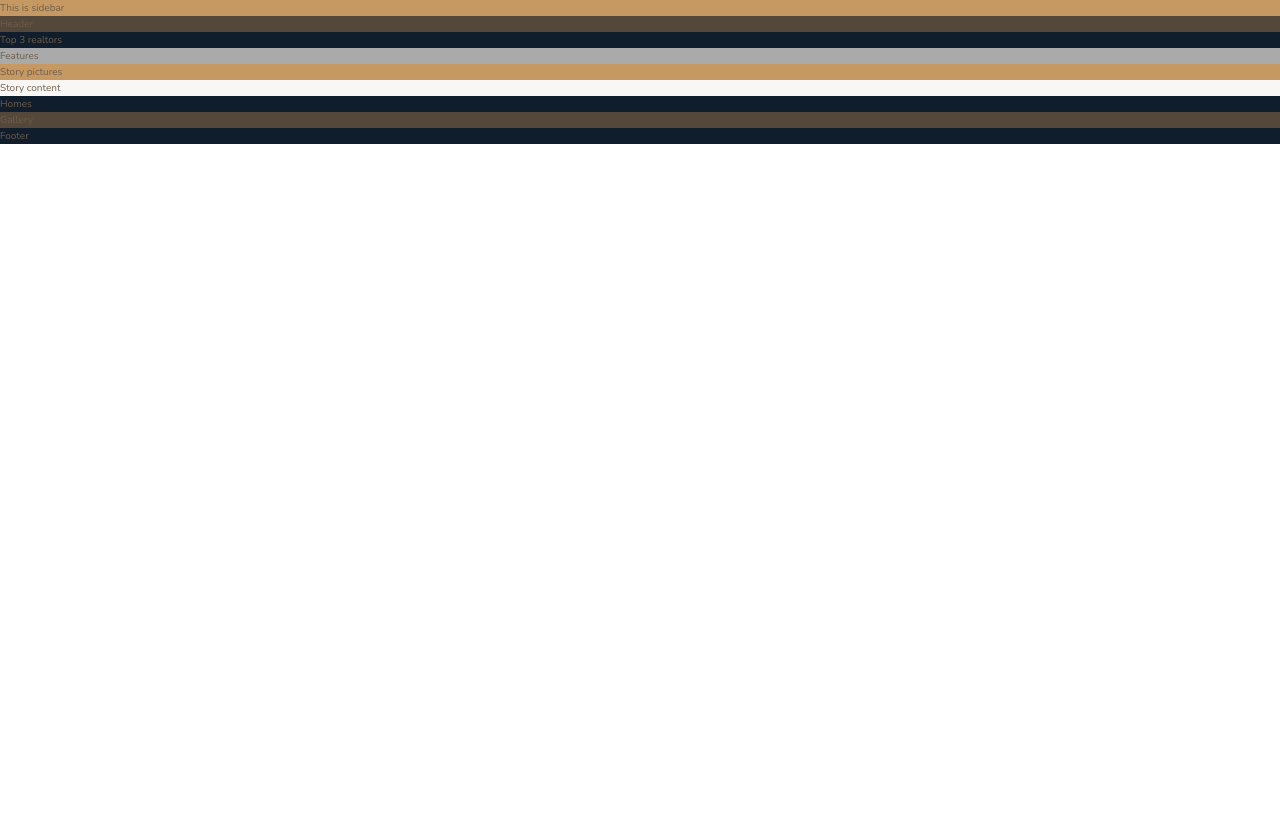
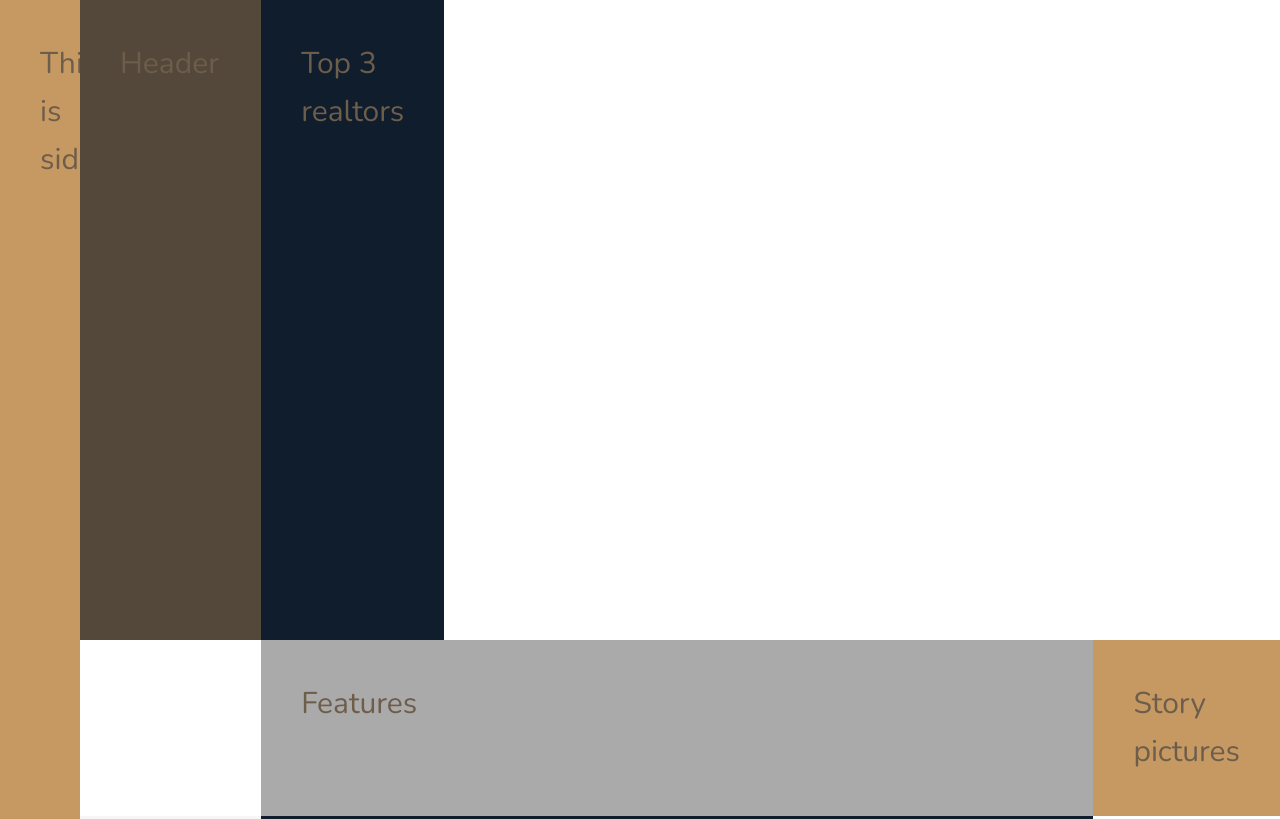
Before and after one commit to francis-mwas/Css-grid-project, a website: page index.html in a window 1280 px wide. Shown: the top 819 px of the page. Drawn offline with nearby package versions, Linux system fonts and the light colour scheme.

Commit message:
Added grid layout

```diff
--- a/index.html
+++ b/index.html
@@ -11,7 +11,8 @@
 
         <title>nexter &mdash; your home, your freedom</title>
     </head>
-    <body class="container">
+    <body>
+    <div class="container">
        <div class="sidebar">
            This is sidebar
        </div>
@@ -39,5 +40,6 @@
        <footer class="footer">
            Footer
        </footer>
+    </div>
     </body>
 </html>
--- a/sass/_base.scss
+++ b/sass/_base.scss
@@ -34,3 +34,14 @@ body{
     font-weight: 300;
     line-height: 1.6;
 }
+
+.container{
+    display: grid;
+    grid-template-rows: 80vh min-content 40vw repeat(3, min-content);
+    grid-template-columns: [sidebar-start]8rem[sidebar-end full-start] 1fr [center-start]repeat(8, [col-start]minmax(min-content, 14rem)[col-end])[center-end] 1fr[full-end];
+
+    & > *{
+        padding: 40px;
+        font-size: 3rem;
+    }
+}
--- a/sass/_features.scss
+++ b/sass/_features.scss
@@ -1,3 +1,4 @@
 .features{
-    background-color: $color-grey-light-2
+    background-color: $color-grey-light-2;
+    grid-column: center-start / center-end;
 }
--- a/sass/_footer.scss
+++ b/sass/_footer.scss
@@ -1,3 +1,5 @@
 .footer{
-      background-color: $color-secondary
+      background-color: $color-secondary;
+
+       grid-column: full-start / full-end;
 }
--- a/sass/_gallery.scss
+++ b/sass/_gallery.scss
@@ -1,3 +1,5 @@
 .gallery{
       background-color: $color-grey-dark-1;
+
+      grid-column: full-start / full-end;
 }
--- a/sass/_homes.scss
+++ b/sass/_homes.scss
@@ -1,3 +1,5 @@
 .homes{
-     background-color: $color-secondary
+     background-color: $color-secondary;
+
+     grid-column: center-start / center-end;
 }
--- a/sass/_sidebar.scss
+++ b/sass/_sidebar.scss
@@ -1,3 +1,5 @@
 .sidebar{
     background-color: $color-primary;
+    grid-column: sidebar-start / sidebar-end;
+    grid-row: 1 / -1;
 }
```
Also changed, not shown: css/style.css.
